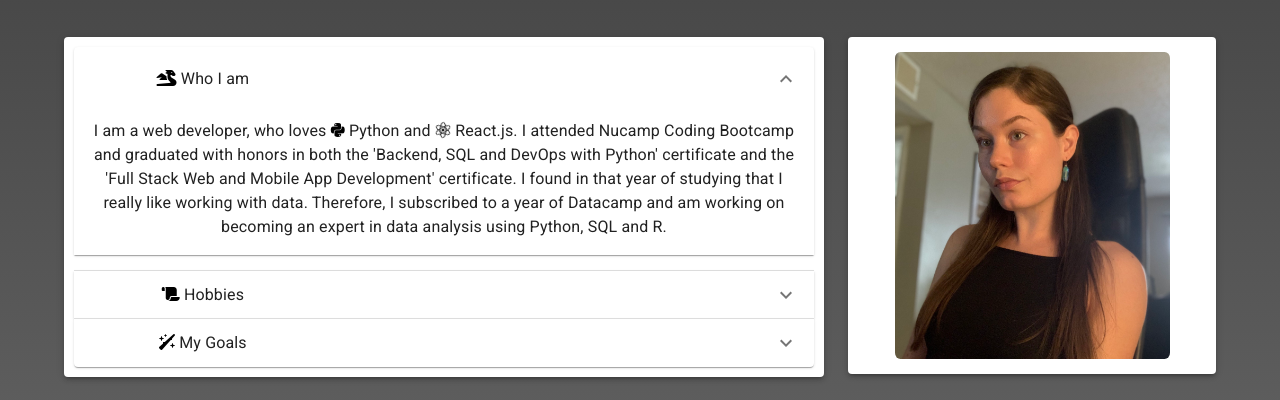
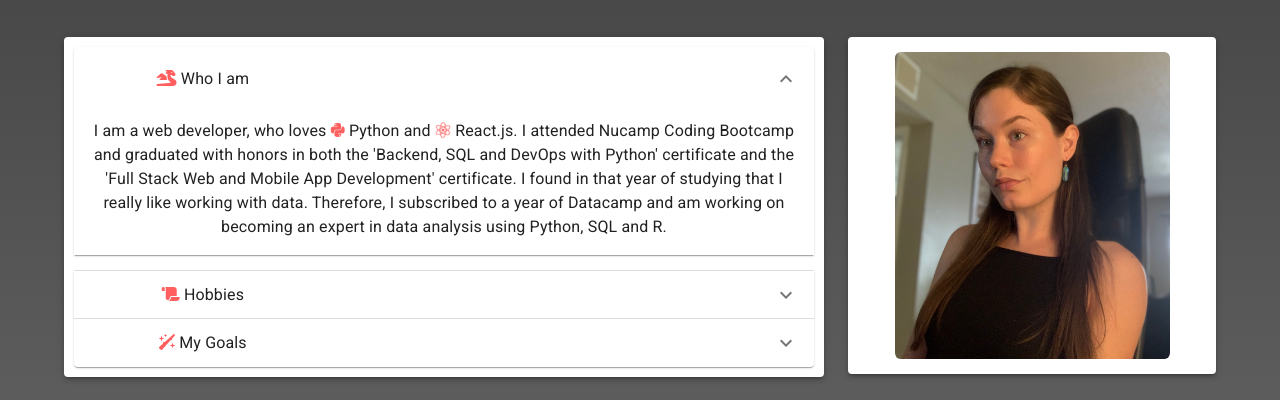
Before and after one commit to Zynkah/Portfolio, a React (Create React App) app: page / in a window 1280 px wide. Shown: the part 175-575 px from the top of the page. Built offline with nearby package versions, Linux system fonts and the light colour scheme.

Commit message:
color adjustments

```diff
--- a/src/styles/App.css
+++ b/src/styles/App.css
@@ -39,6 +39,6 @@ footer {
 }
 
 i {
-color: #181818;
+color: #c56f6f;
 filter: contrast(200%);
 }
```
